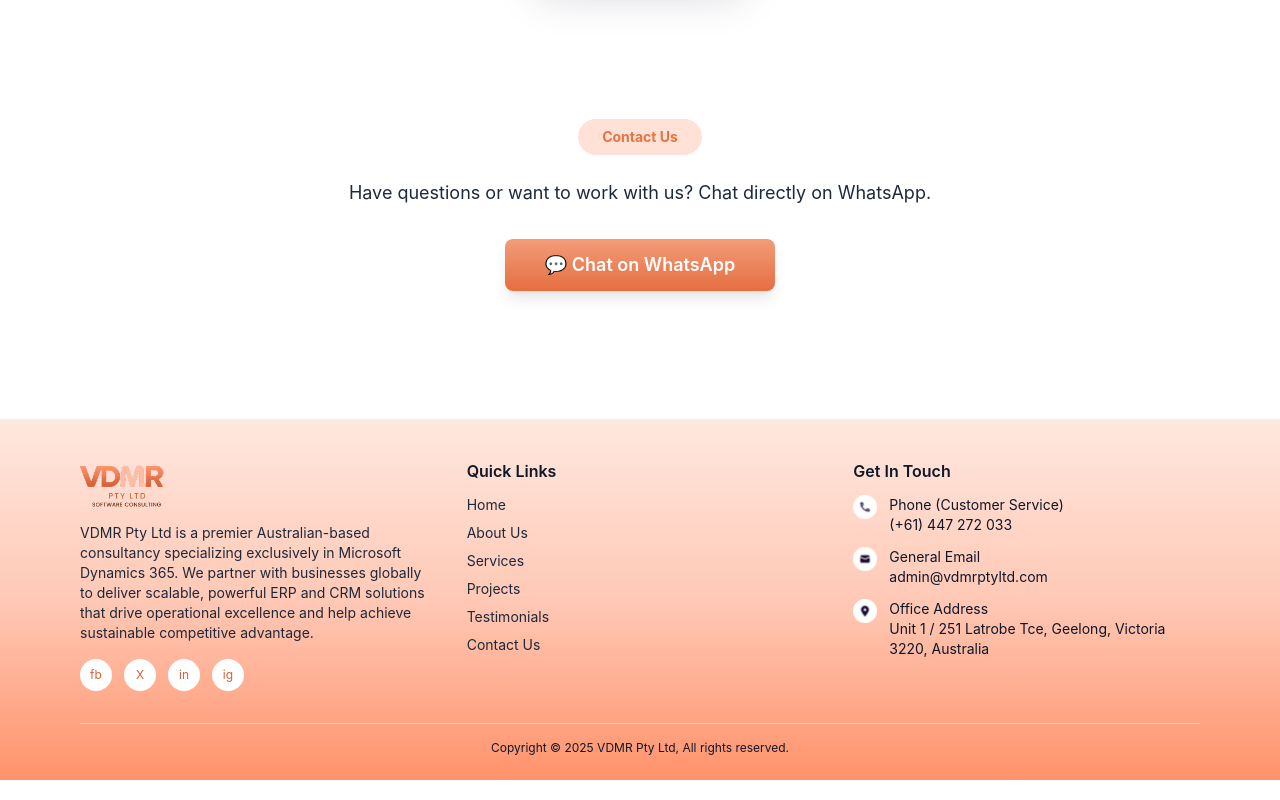
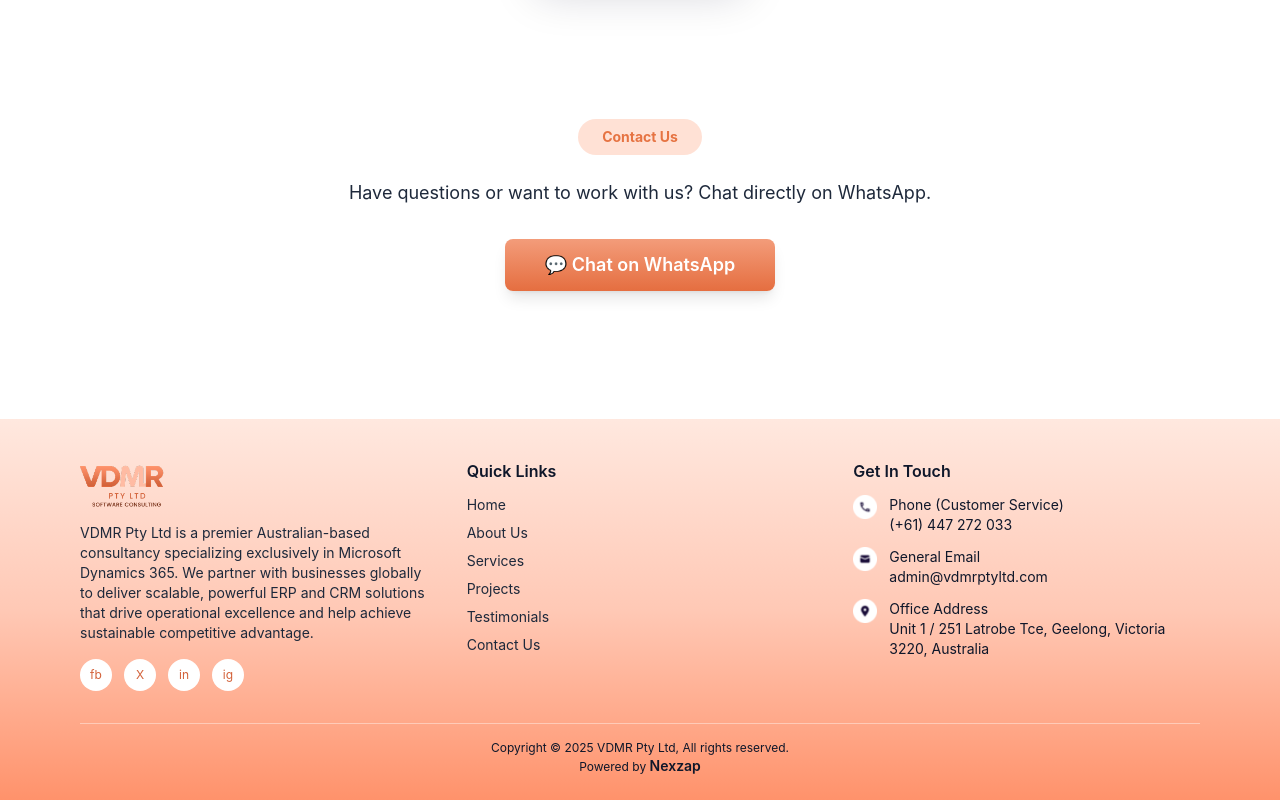
Before and after one commit to gunjivinay/VDMR-Website, a React (Vite) app: page / in a window 1280 px wide. Shown: the part 5575-6375 px from the top of the page. Built offline with nearby package versions, Linux system fonts and the light colour scheme.

Commit message:
added changes in Footer section

```diff
--- a/src/components/Footer.jsx
+++ b/src/components/Footer.jsx
@@ -97,8 +97,20 @@ const Footer = () => {
         </div>
 
         <div className="mt-8 border-t border-white/40 pt-4 text-center text-xs text-slate-900">
-          Copyright © 2025 VDMR Pty Ltd, All rights reserved.
-        </div>
+  Copyright © 2025 VDMR Pty Ltd, All rights reserved.
+  <br />
+
+  {/* Gradient Text for Nexzap */}
+  Powered by{" "}
+  <a
+  href="https://nexzap.com/"
+  target="_blank"
+  rel="noopener noreferrer"
+  className="font-semibold md:text-sm hover:text-white"
+>
+  Nexzap
+</a>
+</div>
       </div>
     </footer>
   );
```
